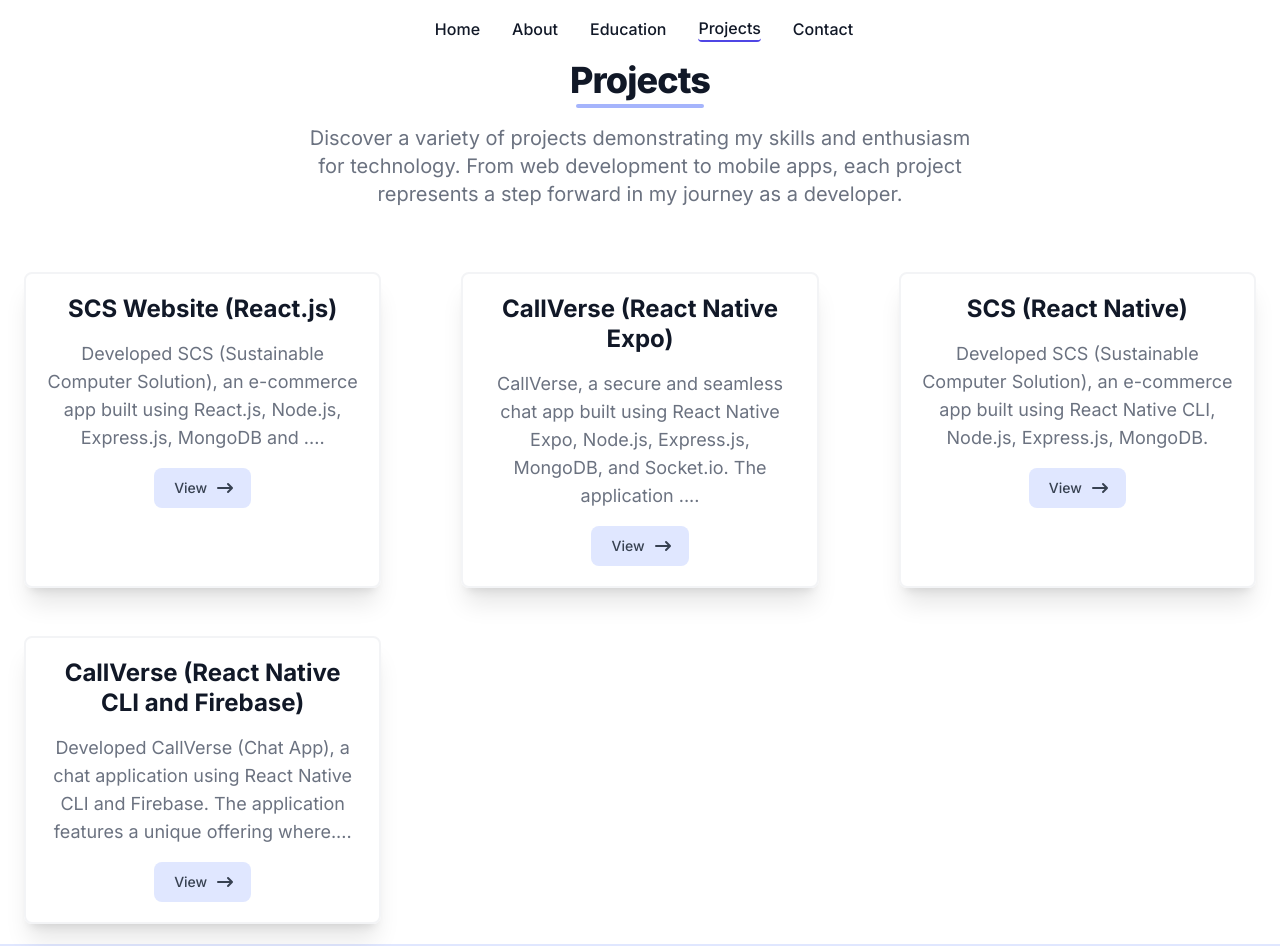
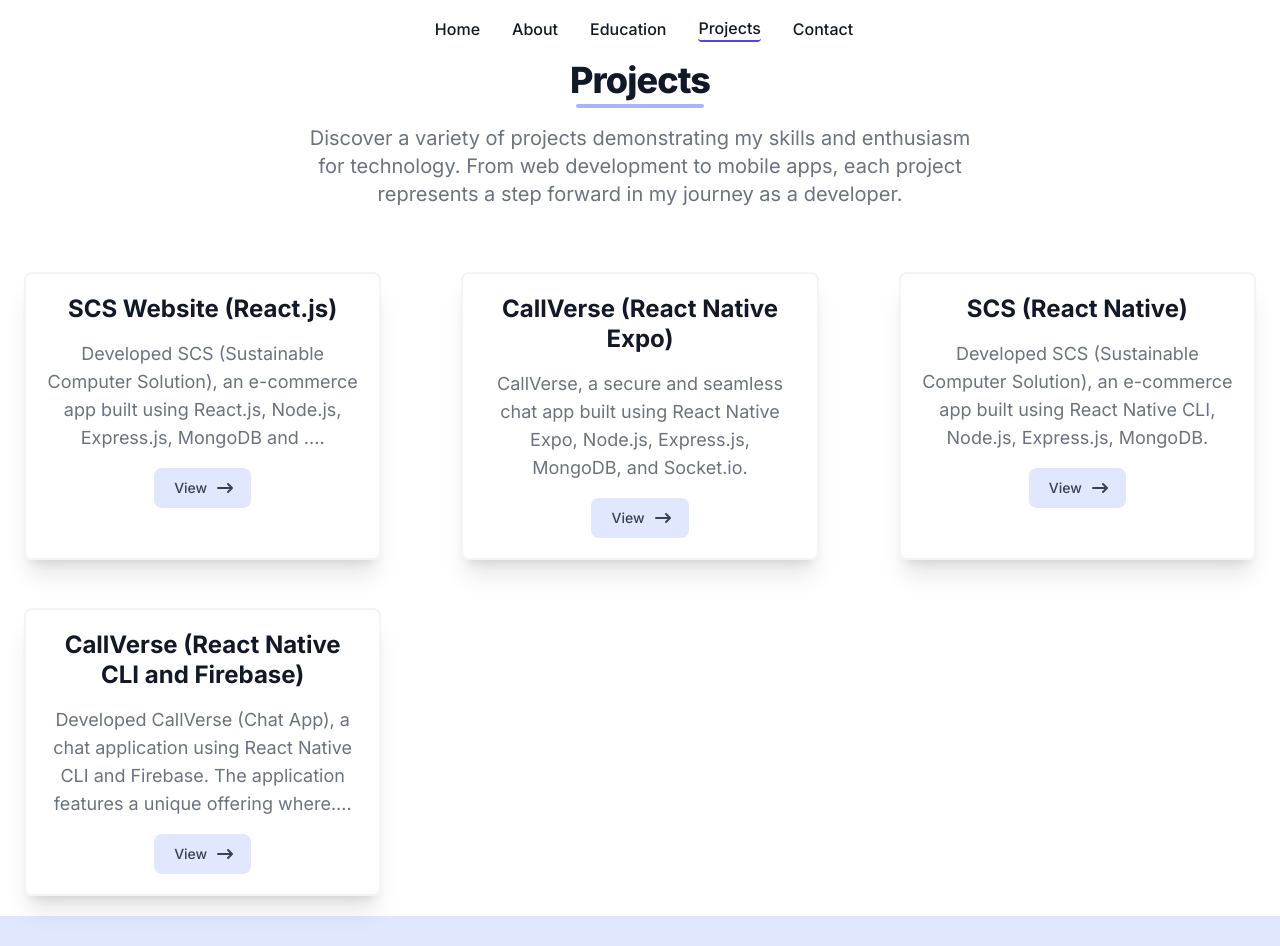
Before and after one commit to muku534/Portfolio, a Next.js app: page /Projects in a window 1280 px wide. Shown: the top 946 px of the page. Built offline with nearby package versions, Linux system fonts and the light colour scheme.

Commit message:
solved issues

```diff
--- a/src/app/Projects/page.jsx
+++ b/src/app/Projects/page.jsx
@@ -1,13 +1,12 @@
 "use client";
 
 import Link from "next/link";
-import Image from "next/image";
 
 const page = () => {
     return (
         <div id="Projects">
-            <section className="bg-white  antialiased">
-                <div className="max-w-screen-xl px-4 py-8 mx-auto lg:px-6 sm:py-16 lg:py-5 mt-10  ">
+            <section className="bg-white antialiased">
+                <div className="max-w-screen-xl px-4 py-8 mx-auto lg:px-6 sm:py-16 lg:py-5 mt-10">
                     <div className="max-w-2xl mx-auto text-center">
                         <h2 className="text-3xl font-extrabold leading-tight tracking-tight text-gray-900 sm:text-4xl dark:text-gray-800">
                             Projects
@@ -19,93 +18,48 @@
                     </div>
 
                     <div className="grid grid-cols-1 mt-12 text-center sm:mt-16 gap-x-20 gap-y-12 sm:grid-cols-2 lg:grid-cols-3">
-                        <div className="space-y-4 border border-2 border-gray-100 rounded-lg p-5 shadow-xl hover:shadow-2xl">
-
-                            <h3 className="text-2xl font-bold leading-tight text-gray-900 dark:text-gray-700">
-                                SCS Website (React.js)
-                            </h3>
-                            <p className="text-lg font-normal text-gray-500 dark:text-gray-400">
-                                Developed SCS (Sustainable Computer Solution), an e-commerce app built using React.js, Node.js, Express.js, MongoDB and ....
-                            </p>
-                            <Link href="https://github.com/muku534/bug-free-adventure" title=""
-                                className="text-gray-700 bg-indigo-100 justify-center hover:bg-indigo-200 inline-flex items-center  focus:ring-4 focus:outline-none focus:ring-primary-300 font-medium rounded-lg text-sm px-5 py-2.5 text-center dark:bg-primary-600 dark:hover:bg-primary-700 dark:focus:ring-primary-800"
-                                role="button">
-                                View
-                                <svg aria-hidden="true" className="w-5 h-5 ml-2 -mr-1" xmlns="http://www.w3.org/2000/svg" viewBox="0 0 20 20"
-                                    fill="currentColor">
-                                    <path fill-rule="evenodd"
-                                        d="M12.293 5.293a1 1 0 011.414 0l4 4a1 1 0 010 1.414l-4 4a1 1 0 01-1.414-1.414L14.586 11H3a1 1 0 110-2h11.586l-2.293-2.293a1 1 0 010-1.414z"
-                                        clip-rule="evenodd" />
-                                </svg>
-                            </Link>
-                        </div>
-
-                        <div className="space-y-4 border border-2 border-gray-100 rounded-lg p-5 shadow-xl hover:shadow-2xl">
-
-                            <h3 className="text-2xl font-bold leading-tight text-gray-900 dark:text-gray-700">
-                                CallVerse (React Native Expo)
-                            </h3>
-                            <p className="text-lg font-normal text-gray-500 dark:text-gray-400">
-                                CallVerse, a secure and seamless chat app built using React Native Expo, Node.js, Express.js, MongoDB, and Socket.io. The application ....
-                            </p>
-                            <Link href="https://github.com/muku534/CallVerse-new-version-" title=""
-                                className="text-gray-700 bg-indigo-100 justify-center hover:bg-indigo-200  inline-flex items-center  focus:ring-4 focus:outline-none focus:ring-primary-300 font-medium rounded-lg text-sm px-5 py-2.5 text-center dark:bg-primary-600 dark:hover:bg-primary-700 dark:focus:ring-primary-800"
-                                role="button">
-                                View
-                                <svg aria-hidden="true" className="w-5 h-5 ml-2 -mr-1" xmlns="http://www.w3.org/2000/svg" viewBox="0 0 20 20"
-                                    fill="currentColor">
-                                    <path fill-rule="evenodd"
-                                        d="M12.293 5.293a1 1 0 011.414 0l4 4a1 1 0 010 1.414l-4 4a1 1 0 01-1.414-1.414L14.586 11H3a1 1 0 110-2h11.586l-2.293-2.293a1 1 0 010-1.414z"
-                                        clip-rule="evenodd" />
-                                </svg>
-                            </Link>
-                        </div>
-
-                        <div className="space-y-4 border border-2 border-gray-100 rounded-lg p-5 shadow-xl hover:shadow-2xl">
-                            <h3 className="text-2xl font-bold leading-tight  text-gray-900 dark:text-gray-700">
-                                SCS  (React Native)
-                            </h3>
-                            <p className="text-lg font-normal text-gray-500 dark:text-gray-400">
-                                Developed SCS (Sustainable Computer Solution), an e-commerce app built using React Native CLI, Node.js, Express.js, MongoDB.
-                            </p>
-                            <Link href="https://github.com/muku534/bug-free-adventure-app" title=""
-                                className="text-gray-700 bg-indigo-100 justify-center hover:bg-indigo-200  inline-flex items-center  focus:ring-4 focus:outline-none focus:ring-primary-300 font-medium rounded-lg text-sm px-5 py-2.5 text-center dark:bg-primary-600 dark:hover:bg-primary-700 dark:focus:ring-primary-800"
-                                role="button">
-                                View
-                                <svg aria-hidden="true" className="w-5 h-5 ml-2 -mr-1" xmlns="http://www.w3.org/2000/svg" viewBox="0 0 20 20"
-                                    fill="currentColor">
-                                    <path fill-rule="evenodd"
-                                        d="M12.293 5.293a1 1 0 011.414 0l4 4a1 1 0 010 1.414l-4 4a1 1 0 01-1.414-1.414L14.586 11H3a1 1 0 110-2h11.586l-2.293-2.293a1 1 0 010-1.414z"
-                                        clip-rule="evenodd" />
-                                </svg>
-                            </Link>
-                        </div>
-
-                        <div className="space-y-4 border border-2 border-gray-100 rounded-lg p-5 shadow-xl hover:shadow-2xl">
-                            <h3 className="text-2xl font-bold leading-tight  text-gray-900 dark:text-gray-700">
-                                CallVerse  (React Native CLI and Firebase)
-                            </h3>
-                            <p className="text-lg font-normal text-gray-500 dark:text-gray-400 ">
-                                Developed CallVerse (Chat App), a chat application using React Native CLI and Firebase. The
-                                application features a unique offering where....
-                            </p>
-                            <Link href="https://github.com/muku534/bug-free-adventure-app" title=""
-                                className="text-gray-700 bg-indigo-100 justify-center hover:bg-indigo-200  inline-flex items-center  focus:ring-4 focus:outline-none focus:ring-primary-300 font-medium rounded-lg text-sm px-5 py-2.5 text-center dark:bg-primary-600 dark:hover:bg-primary-700 dark:focus:ring-primary-800"
-                                role="button">
-                                View
-                                <svg aria-hidden="true" className="w-5 h-5 ml-2 -mr-1" xmlns="http://www.w3.org/2000/svg" viewBox="0 0 20 20"
-                                    fill="currentColor">
-                                    <path fill-rule="evenodd"
-                                        d="M12.293 5.293a1 1 0 011.414 0l4 4a1 1 0 010 1.414l-4 4a1 1 0 01-1.414-1.414L14.586 11H3a1 1 0 110-2h11.586l-2.293-2.293a1 1 0 010-1.414z"
-                                        clip-rule="evenodd" />
-                                </svg>
-                            </Link>
-                        </div>
+                        <ProjectCard
+                            title="SCS Website (React.js)"
+                            description="Developed SCS (Sustainable Computer Solution), an e-commerce app built using React.js, Node.js, Express.js, MongoDB and ...."
+                            link="https://github.com/muku534/bug-free-adventure"
+                        />
+                        <ProjectCard
+                            title="CallVerse (React Native Expo)"
+                            description="CallVerse, a secure and seamless chat app built using React Native Expo, Node.js, Express.js, MongoDB, and Socket.io."
+                            link="https://github.com/muku534/CallVerse-new-version-"
+                        />
+                        <ProjectCard
+                            title="SCS (React Native)"
+                            description="Developed SCS (Sustainable Computer Solution), an e-commerce app built using React Native CLI, Node.js, Express.js, MongoDB."
+                            link="https://github.com/muku534/bug-free-adventure-app"
+                        />
+                        <ProjectCard
+                            title="CallVerse (React Native CLI and Firebase)"
+                            description="Developed CallVerse (Chat App), a chat application using React Native CLI and Firebase. The application features a unique offering where...."
+                            link="https://github.com/muku534/bug-free-adventure-app"
+                        />
                     </div>
                 </div>
             </section>
         </div>
-    )
-}
+    );
+};
 
-export default page
+const ProjectCard = ({ title, description, link }) => {
+    return (
+        <div className="space-y-4 border border-2 border-gray-100 rounded-lg p-5 shadow-xl hover:shadow-2xl">
+            <h3 className="text-2xl font-bold leading-tight text-gray-900 dark:text-gray-700">{title}</h3>
+            <p className="text-lg font-normal text-gray-500 dark:text-gray-400">{description}</p>
+            <div className="mt-auto flex justify-center">
+                <Link href={link} title="" className="text-gray-700 bg-indigo-100 justify-center hover:bg-indigo-200 inline-flex items-center focus:ring-4 focus:outline-none focus:ring-primary-300 font-medium rounded-lg text-sm px-5 py-2.5 text-center dark:bg-primary-600 dark:hover:bg-primary-700 dark:focus:ring-primary-800" role="button">
+                    View
+                    <svg aria-hidden="true" className="w-5 h-5 ml-2 -mr-1" xmlns="http://www.w3.org/2000/svg" viewBox="0 0 20 20" fill="currentColor">
+                        <path fillRule="evenodd" d="M12.293 5.293a1 1 0 011.414 0l4 4a1 1 0 010 1.414l-4 4a1 1 0 01-1.414-1.414L14.586 11H3a1 1 0 110-2h11.586l-2.293-2.293a1 1 0 010-1.414z" clipRule="evenodd" />
+                    </svg>
+                </Link>
+            </div>
+        </div>
+    );
+};
+
+export default page;
```
Also changed, not shown: src/app/api/login/route.js (deleted), src/app/api/signup/route.js (deleted), src/app/login/page.jsx (deleted), src/app/signup/page.jsx (deleted).
